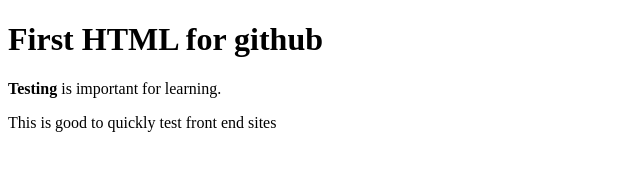
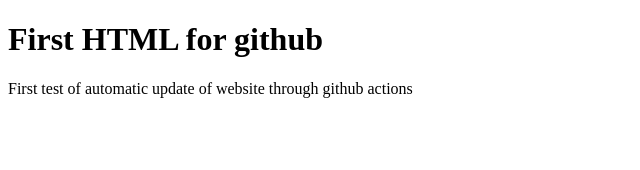
Before and after one commit to code-loading/hello-world, a plain HTML site: page index.html in a window 1280 px wide. Shown: the whole page, without its empty margins (0-640 px from the left). Drawn offline with Linux system fonts and the light colour scheme.

Commit message:
Update index.html
updates in index.html should automatically deploy to surge website

```diff
--- a/index.html
+++ b/index.html
@@ -6,7 +6,7 @@
 
     <body>
         <h1>First HTML for github</h1>
-        <p><strong>Testing</strong> is important for learning.</p>
-        <p>This is good to quickly test front end sites</p>
+        <p>First test of automatic update of website through github actions</p>
+
     </body>
 </html>
```
